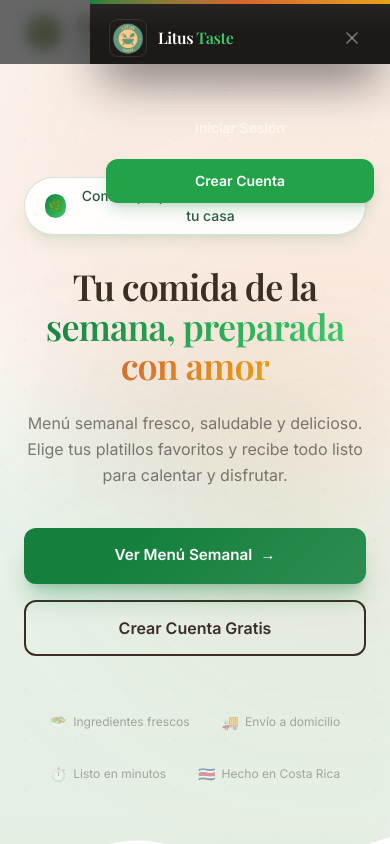
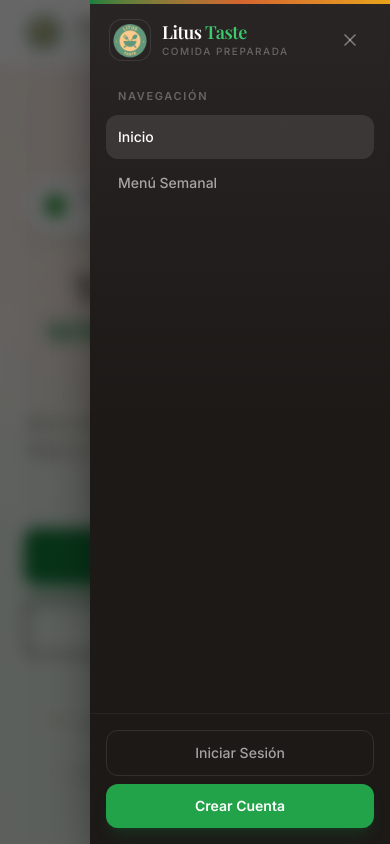
Before and after one commit to jcampos187/litustasteapp, a Next.js app: page / in a window 390 px wide. Both pictures are taken after a click on the button "Abrir menú". Shown: the top 844 px of the page. Built offline with nearby package versions, Linux system fonts and the light colour scheme; no server answers; the database is empty; a web font is replaced by a local one.

Commit message:
Fix mobile menu stacking context and content visibility

```diff
--- a/src/app/globals.css
+++ b/src/app/globals.css
@@ -387,6 +387,8 @@ body {
 
 
 /* ─── Staggered animation delays ──────────────────────────────── */
+.animate-fade-in { animation: fadeIn 0.2s ease-out; }
+
 .delay-100 { animation-delay: 100ms; }
 .delay-200 { animation-delay: 200ms; }
 .delay-300 { animation-delay: 300ms; }
--- a/src/components/MobileMenu.tsx
+++ b/src/components/MobileMenu.tsx
@@ -1,6 +1,7 @@
 "use client";
 
 import { useState, useEffect, useRef } from "react";
+import { createPortal } from "react-dom";
 import { useAuth, useUser, SignOutButton } from "@clerk/nextjs";
 import Link from "next/link";
 import { usePathname } from "next/navigation";
@@ -62,17 +63,20 @@ export default function MobileMenu({ isAdmin = false }: MobileMenuProps) {
         )}
       </button>
 
-      {/* Overlay */}
+      {/* Portal: Panel always mounted for smooth animation, overlay conditional */}
+      {typeof window !== "undefined" && createPortal(
+        <>
+          {/* Overlay — only when open */}
           {isOpen && (
             <div
-          className="fixed inset-0 z-40 bg-black/60 backdrop-blur-sm"
+              className="fixed inset-0 z-[100] bg-black/60 backdrop-blur-sm animate-fade-in"
               onClick={() => setIsOpen(false)}
             />
           )}
 
-      {/* Sliding menu panel — premium dark glassmorphism */}
+          {/* Sliding menu panel — always mounted, toggled via translate class */}
           <div
-        className={`fixed right-0 top-0 z-50 flex h-full w-[300px] max-w-[85vw] flex-col bg-gradient-to-b from-lt-dark-light via-lt-dark to-lt-dark shadow-2xl shadow-black/60 transition-transform duration-300 ease-out ${
+            className={`fixed right-0 top-0 z-[110] flex h-full w-[300px] max-w-[85vw] flex-col bg-gradient-to-b from-lt-dark-light via-lt-dark to-lt-dark shadow-2xl shadow-black/60 transition-transform duration-300 ease-out ${
               isOpen ? "translate-x-0" : "translate-x-full"
             }`}
           >
@@ -85,17 +89,20 @@ export default function MobileMenu({ isAdmin = false }: MobileMenuProps) {
                 <img
                   src="/logo.png"
                   alt="Litus Taste"
-              className="h-9 w-9 rounded-lg object-contain ring-1 ring-white/10"
+                  className="h-10 w-10 rounded-xl object-contain ring-1 ring-white/10"
                 />
                 <div className="flex flex-col">
-              <span className="font-[family-name:var(--font-display)] text-base font-semibold leading-tight tracking-tight text-white">
+                  <span className="font-[family-name:var(--font-display)] text-lg font-semibold leading-tight tracking-tight text-white">
                     Litus <span className="text-lt-green-light">Taste</span>
+                  </span>
+                  <span className="text-[10px] font-medium uppercase tracking-[0.15em] text-white/30">
+                    Comida Preparada
                   </span>
                 </div>
               </div>
               <button
                 onClick={() => setIsOpen(false)}
-            className="flex h-9 w-9 items-center justify-center rounded-xl text-white/40 transition-all hover:bg-white/10 hover:text-white"
+                className="flex h-10 w-10 items-center justify-center rounded-xl text-white/40 transition-all hover:bg-white/10 hover:text-white"
                 aria-label="Cerrar menú"
               >
                 <X className="h-5 w-5" />
@@ -104,7 +111,7 @@ export default function MobileMenu({ isAdmin = false }: MobileMenuProps) {
 
             {/* User info (if signed in) */}
             {isSignedIn && user && (
-          <div className="mx-4 mb-2 flex items-center gap-3 rounded-2xl bg-white/5 px-4 py-3">
+              <div className="mx-4 mb-2 flex items-center gap-3 rounded-2xl bg-white/8 px-4 py-3.5">
                 <div className="flex h-10 w-10 shrink-0 items-center justify-center rounded-full bg-gradient-to-br from-lt-terracotta to-lt-gold text-sm font-bold text-white shadow-lg shadow-lt-terracotta/20">
                   {initial.toUpperCase()}
                 </div>
@@ -122,8 +129,8 @@ export default function MobileMenu({ isAdmin = false }: MobileMenuProps) {
             )}
 
             {/* Navigation links */}
-        <nav className="flex-1 space-y-0.5 overflow-y-auto px-4 py-2">
-          <p className="px-3 pb-2 pt-2 text-[11px] font-semibold uppercase tracking-[0.15em] text-white/30">
+            <nav className="flex-1 space-y-0.5 overflow-y-auto px-4 py-3">
+              <p className="px-3 pb-2 text-[11px] font-semibold uppercase tracking-[0.15em] text-white/30">
                 Navegación
               </p>
               <Link
@@ -189,7 +196,7 @@ export default function MobileMenu({ isAdmin = false }: MobileMenuProps) {
             </nav>
 
             {/* Bottom: Auth buttons */}
-        <div className="border-t border-white/5 px-4 py-4">
+            <div className="border-t border-white/5 p-4">
               {isSignedIn ? (
                 <SignOutButton>
                   <button className="flex w-full items-center justify-center gap-2 rounded-xl border border-white/10 px-4 py-3 text-sm font-medium text-white/60 transition-all hover:border-red-400/30 hover:bg-red-500/10 hover:text-red-400">
@@ -217,6 +224,9 @@ export default function MobileMenu({ isAdmin = false }: MobileMenuProps) {
               )}
             </div>
           </div>
+        </>,
+        document.body
+      )}
     </div>
   );
 }
```
Lines whose indentation alone changed are shown as unchanged.
